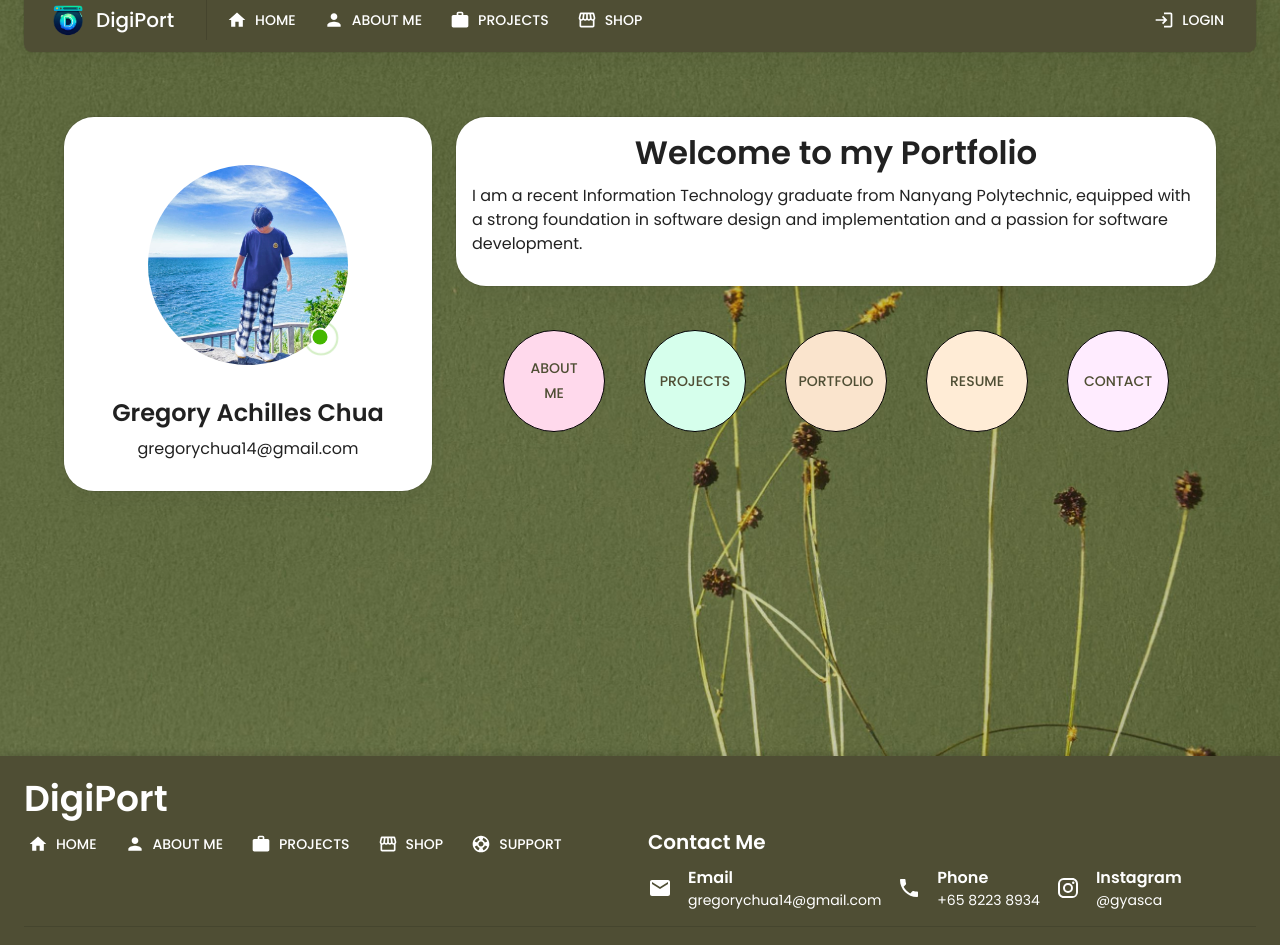
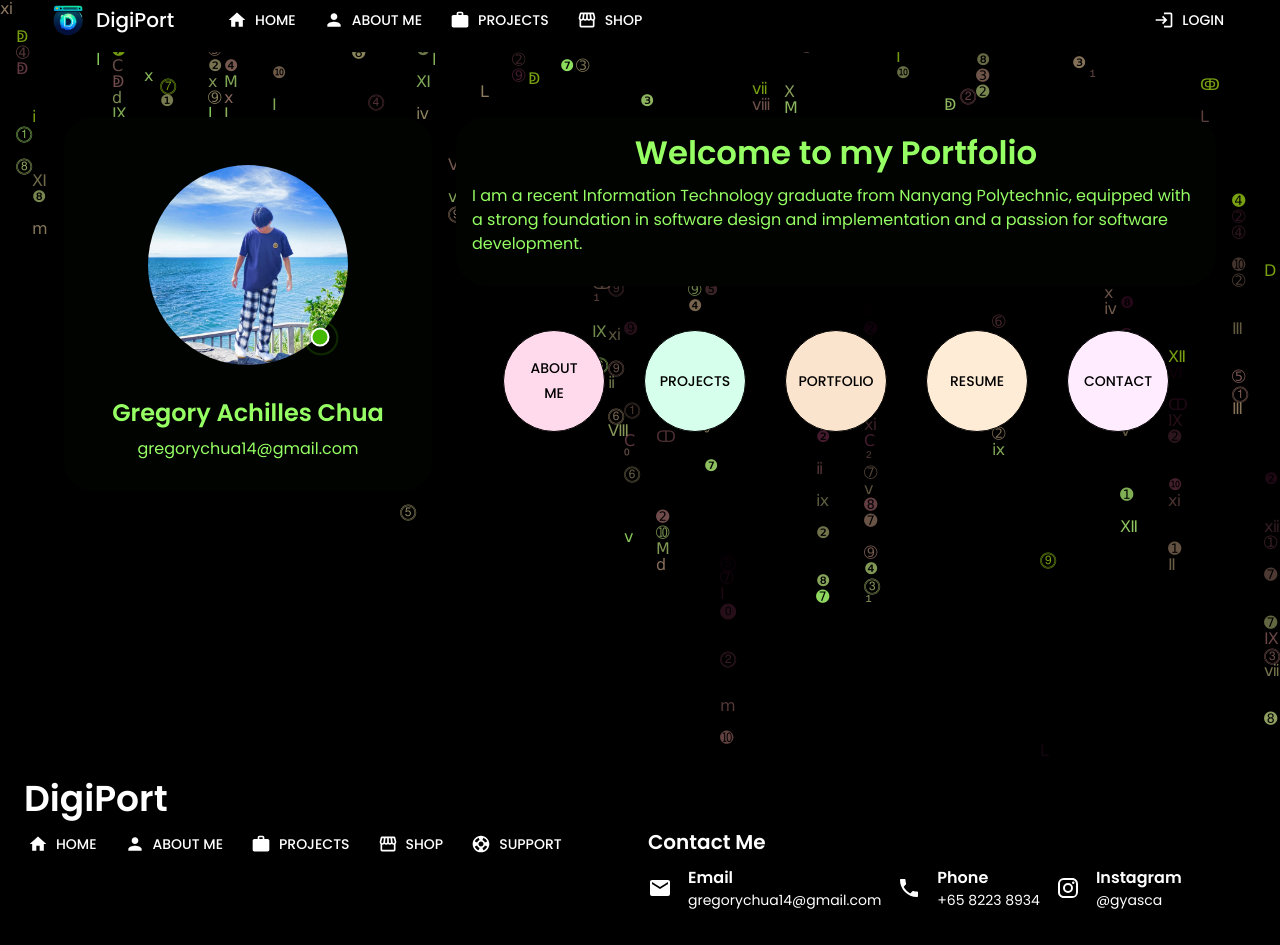
Before and after one commit to gyasca/Digiport, a React (Vite) app in the folder digiport/client/: page / in a window 1280 px wide. Shown: the part 44-989 px from the top of the page. Built offline with nearby package versions, Linux system fonts and the light colour scheme.

Commit message:
digital rain

```diff
--- a/digiport/client/package.json
+++ b/digiport/client/package.json
@@ -15,6 +15,7 @@
     "@emotion/styled": "^11.11.0",
     "@mui/icons-material": "^5.15.11",
     "@mui/material": "^5.15.11",
+    "framer-motion": "^12.5.0",
     "lucide-react": "^0.428.0",
     "react": "^18.2.0",
     "react-dom": "^18.2.0",
--- a/digiport/client/src/App.jsx
+++ b/digiport/client/src/App.jsx
@@ -1,3 +1,47 @@
+// import { useState } from "react";
+// import reactLogo from "./assets/react.svg";
+// import viteLogo from "/vite.svg";
+// import digiportlogo from "/digiportlogo1.png";
+// import "./App.css";
+// import { Container, AppBar, Toolbar, Typography, Box } from "@mui/material";
+// import { BrowserRouter as Router, Routes, Route, Link } from "react-router-dom";
+// import { Navbar } from "./components/Navbar";
+// import Footer from "./components/Footer";
+
+// // Import pages
+// import UserRoutes from "./pages/UserRoutes";
+
+// function App() {
+//   return (
+//     <Router>
+//       <Box
+//         sx={{
+//           display: "flex",
+//           flexDirection: "column",
+//           // Background image properties
+//           backgroundImage: `url(/matchalaptopplant.jpg)`,
+//           backgroundSize: "cover",
+//           backgroundPosition: "center",
+//           position: "relative",
+//           // minHeight: "90vh"
+//         }}
+//       >
+//         <Box sx={{ flexGrow: 1, display: "flex", flexDirection: "column", minHeight: "100vh" }}>
+//           <Navbar />
+//           <Box sx={{ flexGrow: 1, display: "flex", flexDirection: "column", mt: 4 }}>
+//             <Routes location={location}>
+//               <Route path="*" element={<UserRoutes />} />
+//               {/* <Route path="/admin/*" element={<AdminRoutes />} /> */}
+//             </Routes>
+//           </Box>
+//         </Box>
+//         <Footer />
+//       </Box>
+//     </Router>
+//   );
+// }
+// export default App;
+
 import { useState } from "react";
 import reactLogo from "./assets/react.svg";
 import viteLogo from "/vite.svg";
@@ -11,22 +55,18 @@ import Footer from "./components/Footer";
 // Import pages
 import UserRoutes from "./pages/UserRoutes";
 
+// Import Matrix Background component
+import MatrixBackground from "./components/MatrixBackground";
+
 function App() {
   return (
     <Router>
-      <Box
-        sx={{
-          display: "flex",
-          flexDirection: "column",
-          // Background image properties
-          backgroundImage: `url(/matchalaptopplant.jpg)`,
-          backgroundSize: "cover",
-          backgroundPosition: "center",
-          position: "relative",
-          // minHeight: "90vh"
-        }}
-      >
-        <Box sx={{ flexGrow: 1, display: "flex", flexDirection: "column", minHeight: "100vh" }}>
+      <Box sx={{ display: "flex", flexDirection: "column", position: "relative" }}>
+        {/* Matrix Background Component */}
+        <MatrixBackground />
+
+        {/* Main content */}
+        <Box sx={{ flexGrow: 1, display: "flex", flexDirection: "column", minHeight: "100vh", zIndex: 1 }}>
           <Navbar />
           <Box sx={{ flexGrow: 1, display: "flex", flexDirection: "column", mt: 4 }}>
             <Routes location={location}>
@@ -40,4 +80,5 @@ function App() {
     </Router>
   );
 }
+
 export default App;
--- /dev/null
+++ b/digiport/client/src/components/MatrixBackground.jsx
@@ -0,0 +1,104 @@
+import { useEffect } from 'react';
+
+const MatrixBackground = () => {
+  useEffect(() => {
+    const canvas = document.createElement('canvas');
+    const container = document.getElementById('matrix-background-container'); // Create a container for the canvas
+    container.appendChild(canvas);
+    const ctx = canvas.getContext('2d');
+
+    // Set canvas size
+    const setCanvasSize = () => {
+      canvas.width = window.innerWidth;
+      canvas.height = window.innerHeight;
+    };
+    setCanvasSize();
+
+    // Matrix characters
+    // const characters =
+    //   'アイウエオカキクケコサシスセソタチツテトナニヌネノハヒフヘホマミムメモヤユヨラリルレロワヲン0123456789ABCDEFGHIJKLMNOPQRSTUVWXYZabcdefghijklmnopqrstuvwxyz$+-*/=%"\'#&_(),.;:?!\\|{}<>[]^~';
+    const characters = "Ⅰ Ⅱ Ⅲ Ⅳ Ⅴ Ⅵ Ⅶ Ⅷ Ⅸ Ⅹ Ⅺ Ⅻ Ⅼ Ⅽ Ⅾ Ⅿ ⅰ ⅱ ⅲ ⅳ ⅴ ⅵ ⅶ ⅷ ⅸ ⅹ ⅺ ⅻ ⅼ ⅽ ⅾ ⅿ ↀ ↁ ↂ ➀ ➁ ➂ ➃ ➄ ➅ ➆ ➇ ➈ ➉ ➊ ➋ ➌ ➍ ➎ ➏ ➐ ➑ ➒ ➓ ⓵ ⓶ ⓷ ⓸ ⓹ ⓺ ⓻ ⓼ ⓽ ⓾ ⓿ ❶ ❷ ❸ ❹ ❺ ❻ ❼ ❽ ❾ ❿ ⁰ ¹ ² ³"
+
+    // Font settings
+    const fontSize = 16;
+    ctx.font = `${fontSize}px monospace`;
+
+    // Columns based on canvas width
+    const columns = Math.floor(canvas.width / fontSize);
+
+    // Store y-position of characters in each column
+    const drops = Array(columns).fill(-1);
+    const matrix = Array.from({ length: columns }, () => []);
+
+    function draw() {
+      // Completely clear the canvas with a black background
+      ctx.fillStyle = 'rgb(0, 0, 0)';
+      ctx.fillRect(0, 0, canvas.width, canvas.height);
+
+      for (let i = 0; i < drops.length; i++) {
+        const columnLength = Math.max(0, drops[i]);
+
+        // Randomly add new characters to the matrix
+        if (Math.random() > 0.9) {
+          matrix[i].unshift(characters[Math.floor(Math.random() * characters.length)]);
+        }
+
+        for (let j = 0; j < matrix[i].length; j++) {
+          const distanceFromHead = matrix[i].length - j; // Distance from the head
+          let brightness = Math.random() * 0.5 + 0.5; // Random brightness for variety
+
+          // Handle the head of the drop (first character) being random white
+          if (j === 0) {
+            ctx.fillStyle = 'rgb(150,200,20,0.8)'; // Keep it white for the head
+          } else {
+            // Apply fading effect: opacity decreases with distance from head
+            const opacity = Math.max(0, 1 - distanceFromHead / 20); // Fading logic
+            const yellow = Math.floor(255 * brightness) * opacity; // Green channel fading
+
+            ctx.fillStyle = `rgb(150, ${yellow}, 100, ${opacity})`; // Red color with opacity
+          }
+
+          // Draw the character
+          ctx.fillText(matrix[i][j], i * fontSize, (j + drops[i] - matrix[i].length) * fontSize);
+        }
+
+        // Move the drop down by 1 unit (slower)
+        drops[i] += 0.2;
+
+        // Reset the drop if it reaches the bottom or randomly
+        if (drops[i] * fontSize > canvas.height && Math.random() > 0.98) {
+          drops[i] = -1;
+          matrix[i] = [];
+        }
+
+        if (Math.random() > 0.995) {
+          drops[i] = -1;
+          matrix[i] = [];
+        }
+      }
+    }
+
+    // Handle window resize
+    window.addEventListener('resize', () => {
+      setCanvasSize();
+      ctx.font = `${fontSize}px monospace`;
+    });
+
+    // Animation loop
+    function animate() {
+      draw();
+      requestAnimationFrame(animate);
+    }
+
+    animate();
+
+    // Cleanup when the component unmounts
+    return () => {
+      container.removeChild(canvas);
+    };
+  }, []);
+
+  return <div id="matrix-background-container" style={{ position: 'absolute', top: 0, left: 0, zIndex: -1, width: '100%', height: '100vh' }} />;
+};
+
+export default MatrixBackground;
--- a/digiport/client/src/components/Navbar.jsx
+++ b/digiport/client/src/components/Navbar.jsx
@@ -42,7 +42,7 @@ export function Navbar() {
         zIndex: 999,
       }}
     >
-      <AppBar position="sticky" sx={{ borderRadius: "0.5rem" }}>
+      <AppBar position="sticky" sx={{ borderRadius: "10rem" }}>
         <Toolbar>
           <Box sx={{ flexGrow: 1, display: "flex", alignItems: "center" }}>
             <IconButton
--- a/digiport/client/src/main.jsx
+++ b/digiport/client/src/main.jsx
@@ -3,7 +3,7 @@ import ReactDOM from "react-dom/client";
 
 // Import pages
 import App from "./App.jsx";
-import AppCopy from "./App copy.jsx";
+// import AppCopy from "./App copy.jsx";
 
 import "./index.css";
 import {
@@ -30,8 +30,8 @@ let fonts = [
 let theme = createTheme({
   palette: {
     primary: {
-      main: "#4f4e34",
-      light: "#b2cfc6",
+      main: "rgb(0, 0, 0)",
+      light: "rgb(150, 250, 100)",
     },
     secondary: {
       main: grey[500],
@@ -53,6 +53,7 @@ let theme = createTheme({
     fontWeightRegular: 400,
     fontWeightMedium: 500,
     fontWeightBold: 700,
+    color: "rgb(150, 255, 100)",
   },
   components: {
     MuiTypography: {
@@ -68,6 +69,8 @@ let theme = createTheme({
           boxShadow:
             "rgba(0, 0, 0, 0.05) 0px 6px 24px 0px, rgba(0, 0, 0, 0.08) 0px 0px 0px 1px;",
           // box-shadow: rgba(0, 0, 0, 0.05) 0px 6px 24px 0px, rgba(0, 0, 0, 0.08) 0px 0px 0px 1px;
+          color: "rgb(150, 255, 100)", // Without opacity
+          backgroundColor: "#000300"
         },
       },
     },
@@ -100,12 +103,12 @@ let theme = createTheme({
         root: {
           transition: "all 0.3s ease-in-out",
           "&:hover": {
-            color: "white",
-            backgroundColor: "#ff4086",
+            color: "black",
+            backgroundColor: "rgba(111, 255, 0)",
             // boxShadow:
             //   "0 0 15px rgba(222, 159, 95, 0.8), 0 0 25px rgba(199, 150, 101, 0.6), 0 0 35px rgba(255, 255, 255, 0.4)",
             boxShadow:
-              "rgba(240, 46, 170, 0.4) 0px 5px, rgba(240, 46, 170, 0.3) 0px 10px, rgba(240, 46, 170, 0.2) 0px 15px, rgba(240, 46, 170, 0.1) 0px 20px, rgba(240, 46, 170, 0.05) 0px 25px;",
+              "rgba(111, 255, 0, 0.4) 0px 5px, rgba(111, 255, 0, 0.3) 0px 10px, rgba(111, 255, 0, 0.2) 0px 15px, rgba(111, 255, 0, 0.1) 0px 20px, rgba(111, 255, 0, 0.05) 0px 25px;",
           },
         },
       },
--- a/digiport/client/src/pages/Home.jsx
+++ b/digiport/client/src/pages/Home.jsx
@@ -116,7 +116,7 @@ const Home = () => {
                   >
                     <Avatar
                       alt="profilephoto"
-                      src="../../public/gregpfpbali.jpg"
+                      src="/gregpfpbali.jpg"
                       sx={{ width: 200, height: 200 }}
                     />
                   </StyledBadge>
```
Also changed, not shown: 1 other file (tests, documents, lock files or other folders).
